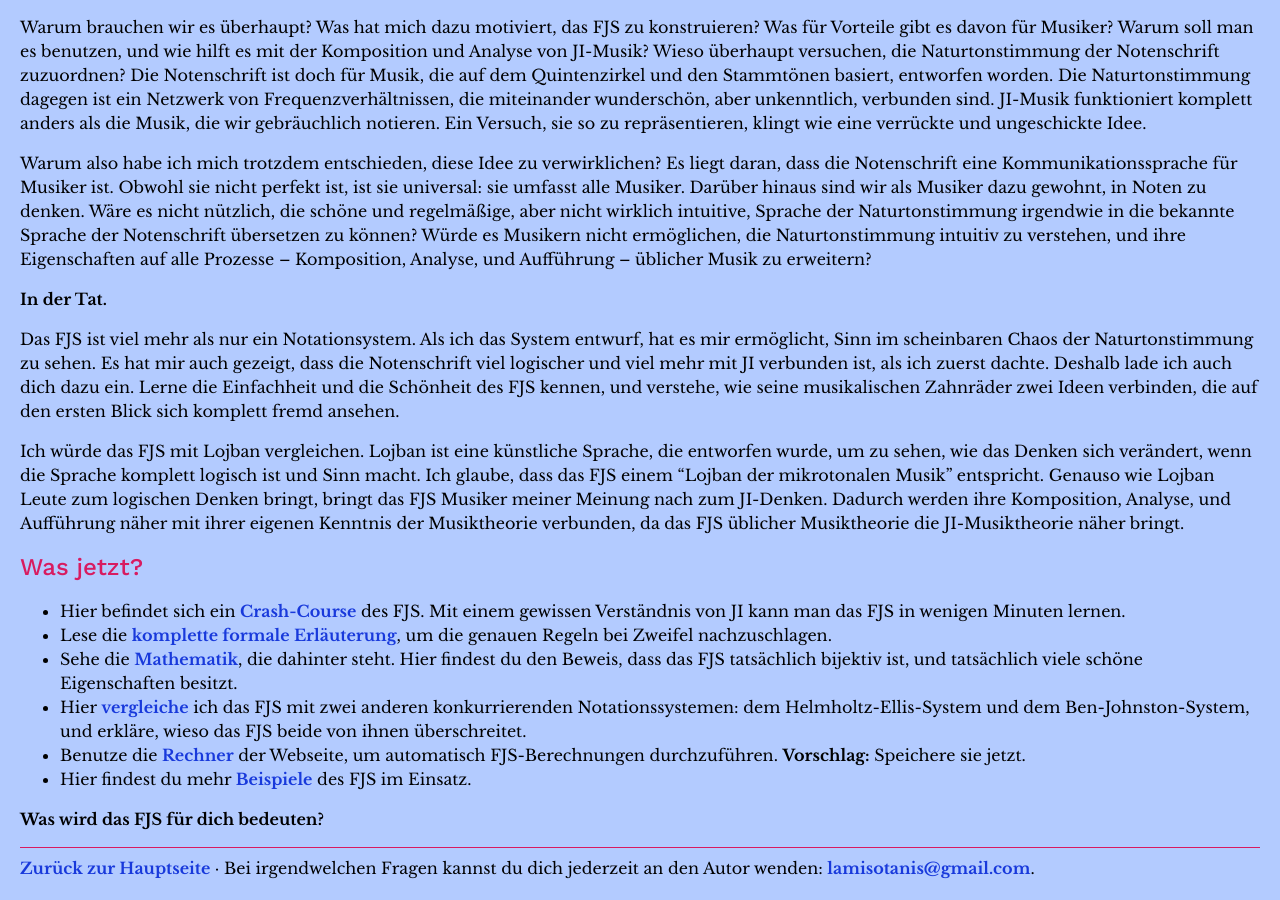
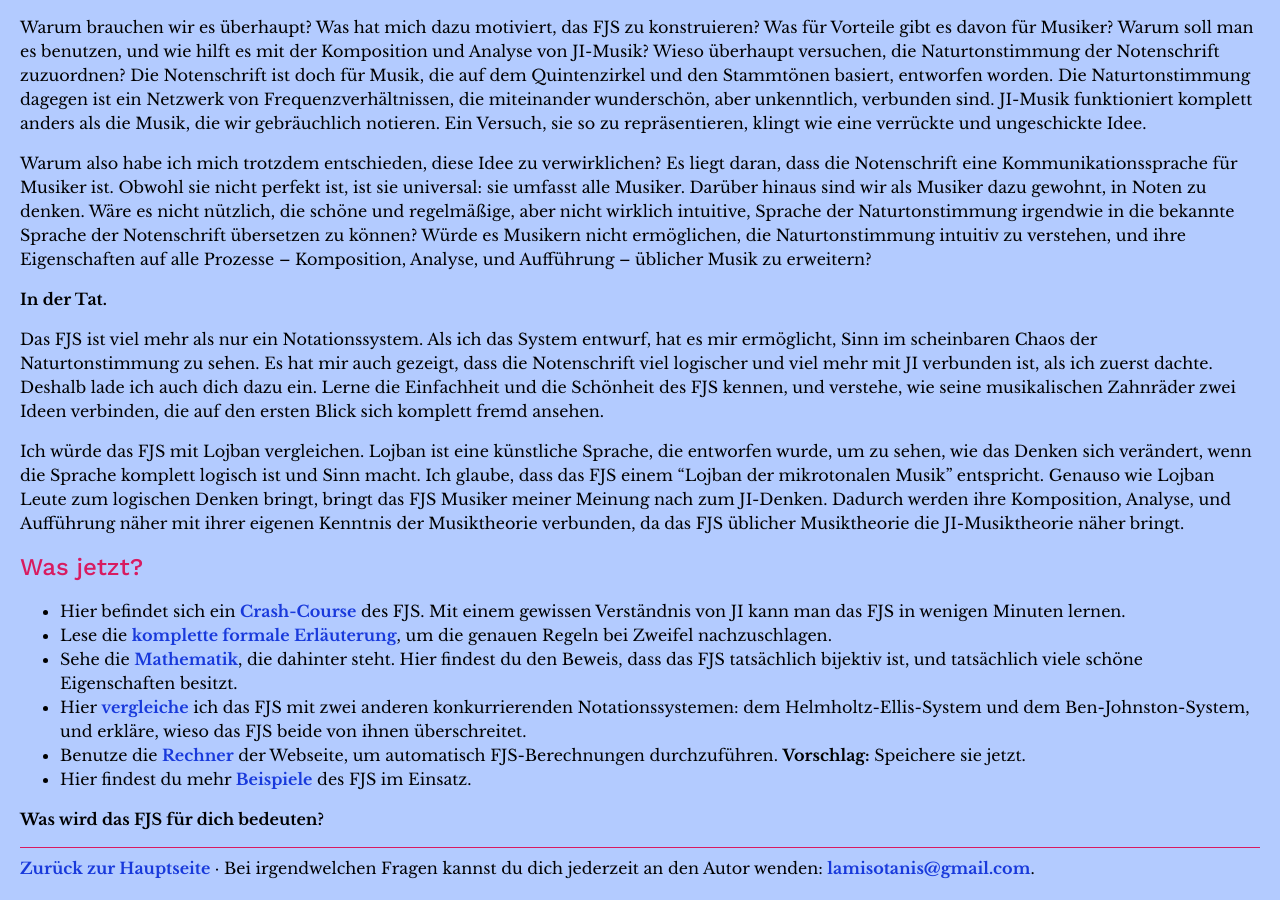
Before and after one commit to misotanni/misotanni.github.io, a Jekyll site: the page built from fjs/de/index.md, in a window 1280 px wide and 900 px high, scrolled down 1856 px. Built offline with Jekyll 4.4.1, drawn with Linux system fonts in a browser that asks for light colours; some of the changed text lies outside the part shown.

Commit message:
Korrektionen

```diff
--- a/fjs/de/index.md
+++ b/fjs/de/index.md
@@ -63,7 +63,7 @@ Warum also habe ich mich trotzdem entschieden, diese Idee zu verwirklichen? Es l
 
 **In der Tat.**
 
-Das FJS ist viel mehr als nur ein Notationsystem. Als ich das System entwurf, hat es mir ermöglicht, Sinn im scheinbaren Chaos der Naturtonstimmung zu sehen. Es hat mir auch gezeigt, dass die Notenschrift viel logischer und viel mehr mit JI verbunden ist, als ich zuerst dachte. Deshalb lade ich auch dich dazu ein. Lerne die Einfachheit und die Schönheit des FJS kennen, und verstehe, wie seine musikalischen Zahnräder zwei Ideen verbinden, die auf den ersten Blick sich komplett fremd ansehen.
+Das FJS ist viel mehr als nur ein Notationssystem. Als ich das System entwurf, hat es mir ermöglicht, Sinn im scheinbaren Chaos der Naturtonstimmung zu sehen. Es hat mir auch gezeigt, dass die Notenschrift viel logischer und viel mehr mit JI verbunden ist, als ich zuerst dachte. Deshalb lade ich auch dich dazu ein. Lerne die Einfachheit und die Schönheit des FJS kennen, und verstehe, wie seine musikalischen Zahnräder zwei Ideen verbinden, die auf den ersten Blick sich komplett fremd ansehen.
 
 Ich würde das FJS mit Lojban vergleichen. Lojban ist eine künstliche Sprache, die entworfen wurde, um zu sehen, wie das Denken sich verändert, wenn die Sprache komplett logisch ist und Sinn macht. Ich glaube, dass das FJS einem "Lojban der mikrotonalen Musik" entspricht. Genauso wie Lojban Leute zum logischen Denken bringt, bringt das FJS Musiker meiner Meinung nach zum JI-Denken. Dadurch werden ihre Komposition, Analyse, und Aufführung näher mit ihrer eigenen Kenntnis der Musiktheorie verbunden, da das FJS üblicher Musiktheorie die JI-Musiktheorie näher bringt.
 
```
Also changed, not shown: other parts of fjs/de/index.md (+1 -1 lines).
